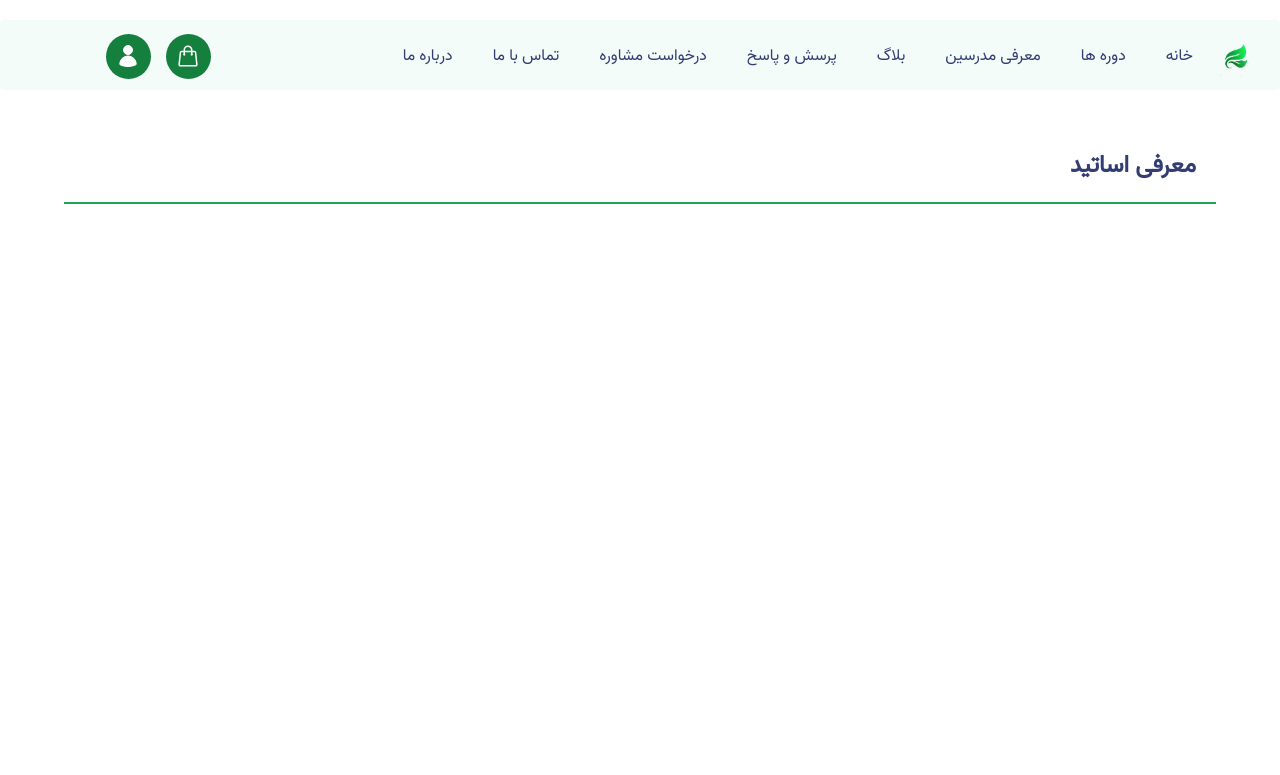
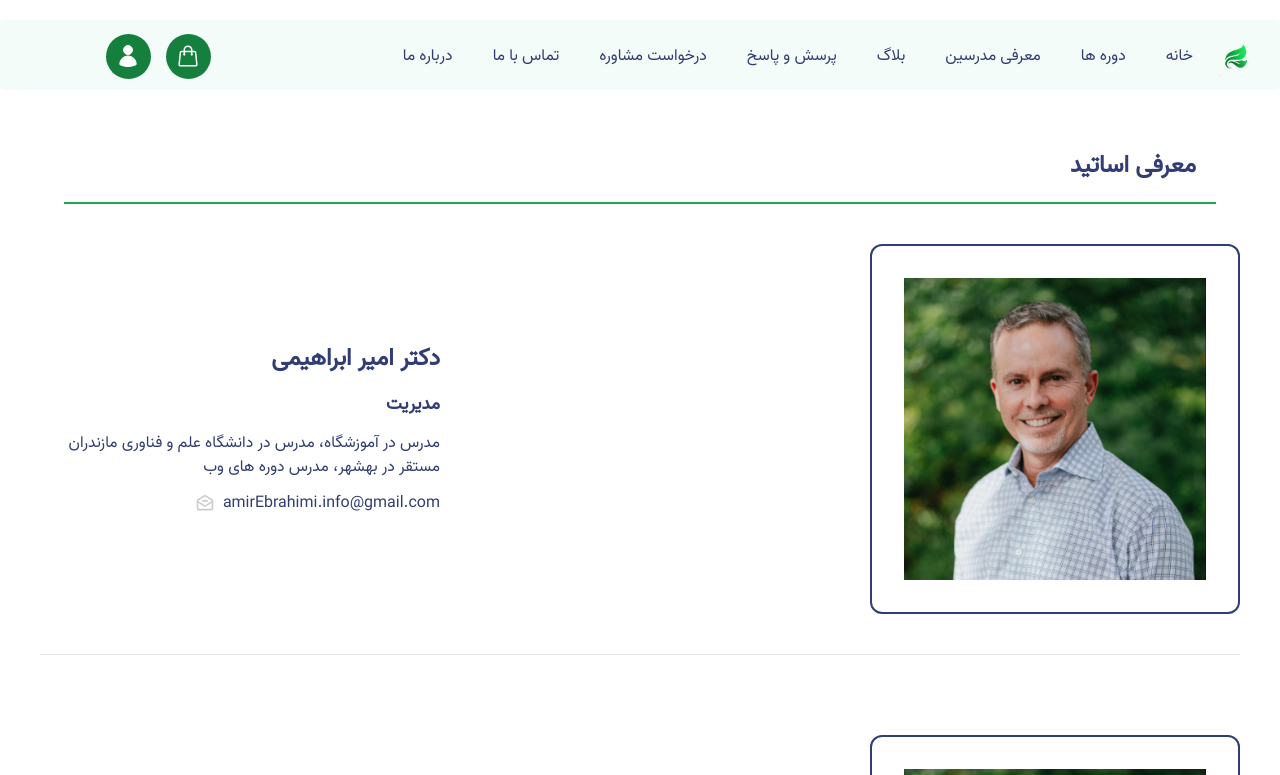
Before and after one commit to academy-react/E404rr, a React (Vite) app: page /introducing-teachers in a window 1280 px wide. Shown: the top 775 px of the page. Built offline with nearby package versions, Linux system fonts and the light colour scheme.

Commit message:
teachers page created

```diff
--- a/package.json
+++ b/package.json
@@ -10,11 +10,13 @@
     "preview": "vite preview"
   },
   "dependencies": {
+    "@ramonak/react-progress-bar": "^5.0.3",
     "formik": "^2.4.5",
     "react": "^18.2.0",
     "react-dom": "^18.2.0",
     "react-multi-carousel": "^2.8.2",
     "react-router-dom": "^6.16.0",
+    "react-spring": "^9.7.3",
     "react-type-animation": "^3.2.0",
     "yup": "^1.2.0"
   },
--- a/src/App/App.jsx
+++ b/src/App/App.jsx
@@ -24,6 +24,7 @@ import {
 } from "react-router-dom";
 import { Panel } from "../screens/Panel/Panel";
 import { Navbar } from "../components/common/navbar/Navbar";
+import ProgressBar from "@ramonak/react-progress-bar";
 
 const App = createBrowserRouter([
   {
--- a/src/components/LandingTop/SiteIntro.jsx
+++ b/src/components/LandingTop/SiteIntro.jsx
@@ -8,7 +8,7 @@ const SiteIntro = () => {
         sequence={[
           // Same substring at the start will only be typed out once, initially
           1000,
-          "آموزش برنامه نویسی ، خودآموزی ، ورود به بازارکار ",
+          "آموزش برنامه نویسی ، خودآموزی ، ورود به بازار کار ",
         ]}
         wrapper="h2"
         speed={50}
--- a/src/screens/TeachersPage/TeachersAvatar.jsx
+++ b/src/screens/TeachersPage/TeachersAvatar.jsx
@@ -1,7 +1,19 @@
 import React from "react";
+import avatar from "../../assets/img/Teachers/teacher1.png";
+import styles from "./TeachersPage.module.css";
 
 const TeachersAvatar = () => {
-  return <div></div>;
+  return (
+    <div
+      className={` ${styles.avatar} border-2 border-[#323e73] w-[370px] h-[370px] rounded-xl `}
+    >
+      <img
+        src={avatar}
+        className="p-8 hover:scale-105 cursor-pointer rounded-xl"
+        alt=""
+      />
+    </div>
+  );
 };
 
 export default TeachersAvatar;
--- a/src/screens/TeachersPage/TeachersContainer.jsx
+++ b/src/screens/TeachersPage/TeachersContainer.jsx
@@ -1,7 +1,14 @@
 import React from "react";
+import TeachersAvatar from "./TeachersAvatar";
+import TeachersInfo from "./TeachersInfo";
 
 const TeachersContainer = () => {
-  return <div></div>;
+  return (
+    <div className="max-w-[1200px] mx-auto flex items-center justify-between mb-20 border-b pb-10">
+      <TeachersAvatar />
+      <TeachersInfo />
+    </div>
+  );
 };
 
 export default TeachersContainer;
--- a/src/screens/TeachersPage/TeachersInfo.jsx
+++ b/src/screens/TeachersPage/TeachersInfo.jsx
@@ -1,7 +1,45 @@
 import React from "react";
 
 const TeachersInfo = () => {
-  return <div></div>;
+  return (
+    <div>
+      <p className="text-[#323e73] text-2xl font-extrabold mb-4">
+        دکتر امیر ابراهیمی
+      </p>
+      <p className="text-[#323e73] text-lg font-bold mb-3">مدیریت</p>
+      <p className="text-[#323e73] max-w-[400px] mb-3">
+        مدرس در آموزشگاه، مدرس در دانشگاه علم و فناوری مازندران مستقر در بهشهر،
+        مدرس دوره های وب
+      </p>
+      <p className="text-[#323e73] flex">
+        amirEbrahimi.info@gmail.com
+        <svg
+          className="w-5 mr-2 items-center"
+          viewBox="0 0 24 24"
+          fill="none"
+          xmlns="http://www.w3.org/2000/svg"
+          stroke="#cccccc"
+        >
+          <g id="SVGRepo_bgCarrier" stroke-width="0"></g>
+          <g
+            id="SVGRepo_tracerCarrier"
+            stroke-linecap="round"
+            stroke-linejoin="round"
+          ></g>
+          <g id="SVGRepo_iconCarrier">
+            {" "}
+            <path
+              d="M14.5 9.50012H9.5M3.02832 10.0001L10.2246 14.8167C10.8661 15.2444 11.1869 15.4582 11.5336 15.5413C11.8399 15.6147 12.1593 15.6147 12.4657 15.5413C12.8124 15.4582 13.1332 15.2444 13.7747 14.8167L20.971 10.0001M10.2981 4.06892L4.49814 7.71139C3.95121 8.05487 3.67775 8.2266 3.4794 8.45876C3.30385 8.66424 3.17176 8.90317 3.09111 9.16112C3 9.45256 3 9.77548 3 10.4213V16.8001C3 17.9202 3 18.4803 3.21799 18.9081C3.40973 19.2844 3.71569 19.5904 4.09202 19.7821C4.51984 20.0001 5.0799 20.0001 6.2 20.0001H17.8C18.9201 20.0001 19.4802 20.0001 19.908 19.7821C20.2843 19.5904 20.5903 19.2844 20.782 18.9081C21 18.4803 21 17.9202 21 16.8001V10.4213C21 9.77548 21 9.45256 20.9089 9.16112C20.8282 8.90317 20.6962 8.66424 20.5206 8.45876C20.3223 8.2266 20.0488 8.05487 19.5019 7.71139L13.7019 4.06891C13.0846 3.68129 12.776 3.48747 12.4449 3.41192C12.152 3.34512 11.848 3.34512 11.5551 3.41192C11.224 3.48747 10.9154 3.68129 10.2981 4.06892Z"
+              stroke="#cccccc"
+              stroke-width="2"
+              stroke-linecap="round"
+              stroke-linejoin="round"
+            ></path>{" "}
+          </g>
+        </svg>
+      </p>
+    </div>
+  );
 };
 
 export default TeachersInfo;
--- a/src/screens/TeachersPage/TeachersPage.jsx
+++ b/src/screens/TeachersPage/TeachersPage.jsx
@@ -1,10 +1,22 @@
 import React from "react";
 import TeachersTitle from "./TeachersTitle";
+import TeachersContainer from "./TeachersContainer";
 
 const TeachersPage = () => {
   return (
     <div>
       <TeachersTitle />
+      <TeachersContainer />
+      <TeachersContainer />
+      <TeachersContainer />
+      <TeachersContainer />
+      <TeachersContainer />
+      <TeachersContainer />
+      <TeachersContainer />
+      <TeachersContainer />
+      <TeachersContainer />
+      <TeachersContainer />
+      <TeachersContainer />
     </div>
   );
 };
--- /dev/null
+++ b/src/screens/TeachersPage/TeachersPage.module.css
@@ -0,0 +1,4 @@
+.avatar img {
+  border-radius: 12px !important;
+  transition: 0.3s;
+}
```
Also changed, not shown: src/components/LandingTop/HeroSection.jsx (+9 -0 lines), src/assets/img/Teachers/teacher1.png (added), 1 other file (tests, documents, lock files or other folders).
